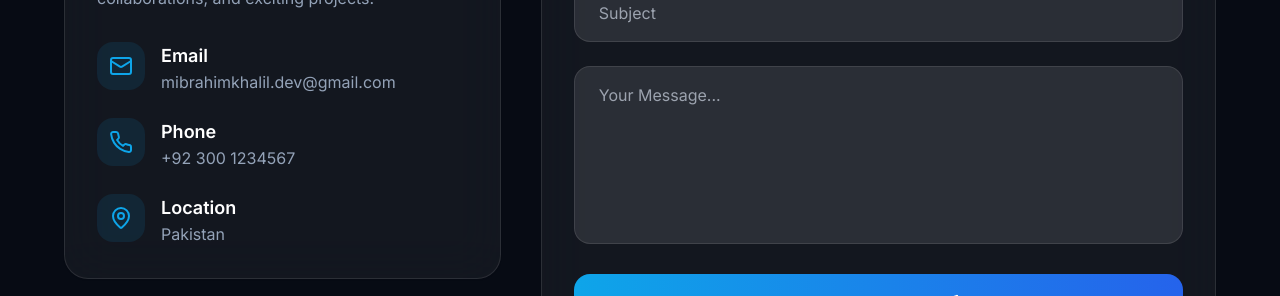
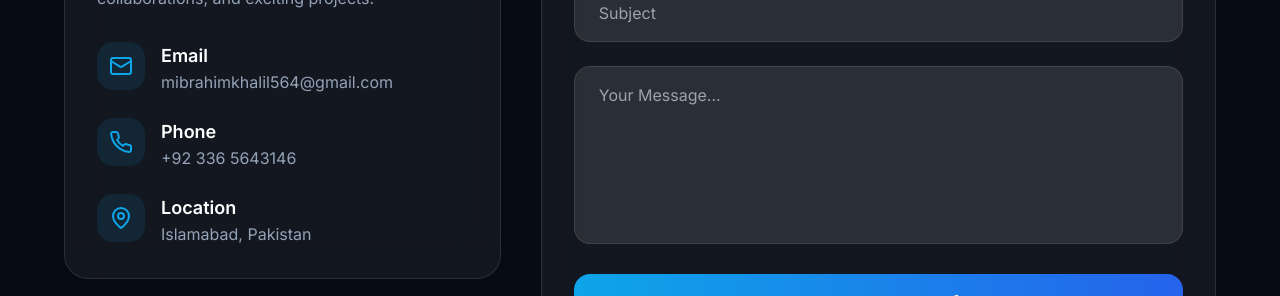
Before and after one commit to mibrahim-khalil/mibrahimkhalil-portfolio, a React (Vite) app in the folder frontend/: page / in a window 1280 px wide. Shown: the part 6525-6821 px from the top of the page. Built offline with nearby package versions, Linux system fonts and the light colour scheme; a web font is replaced by a local one.

Commit message:
update the contact information

```diff
--- a/frontend/src/components/sections/Contact.jsx
+++ b/frontend/src/components/sections/Contact.jsx
@@ -89,7 +89,7 @@ export default function Contact() {
                 </div>
                 <div>
                   <p className="font-semibold text-lg">Email</p>
-                  <p className="text-slate-600 dark:text-slate-400">mibrahimkhalil.dev@gmail.com</p>
+                  <p className="text-slate-600 dark:text-slate-400">mibrahimkhalil564@gmail.com</p>
                 </div>
               </div>
 
@@ -99,7 +99,7 @@ export default function Contact() {
                 </div>
                 <div>
                   <p className="font-semibold text-lg">Phone</p>
-                  <p className="text-slate-600 dark:text-slate-400">+92 300 1234567</p>
+                  <p className="text-slate-600 dark:text-slate-400">+92 336 5643146</p>
                 </div>
               </div>
 
@@ -109,7 +109,7 @@ export default function Contact() {
                 </div>
                 <div>
                   <p className="font-semibold text-lg">Location</p>
-                  <p className="text-slate-600 dark:text-slate-400">Pakistan</p>
+                  <p className="text-slate-600 dark:text-slate-400">Islamabad, Pakistan</p>
                 </div>
               </div>
             </div>
```
